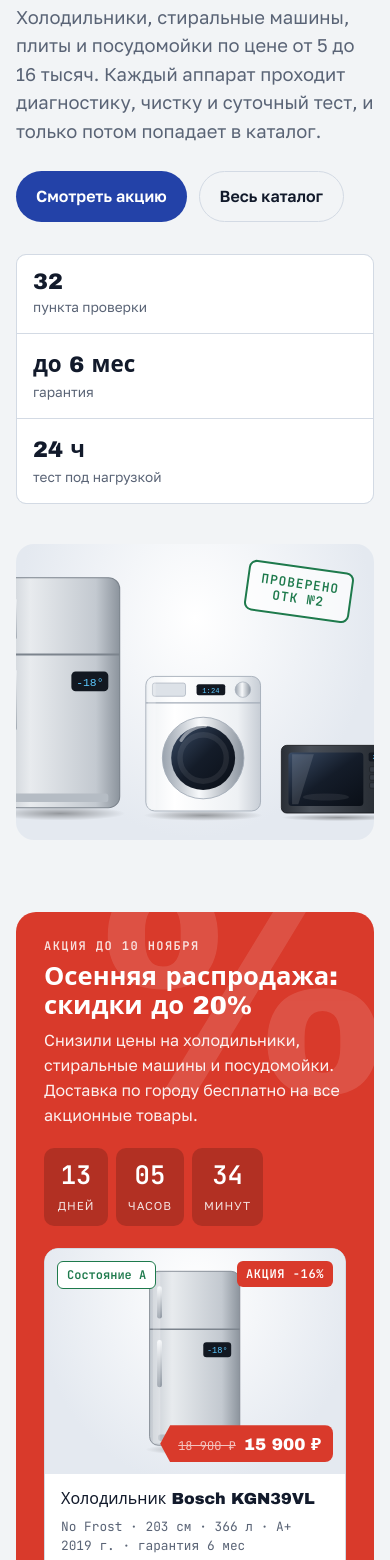
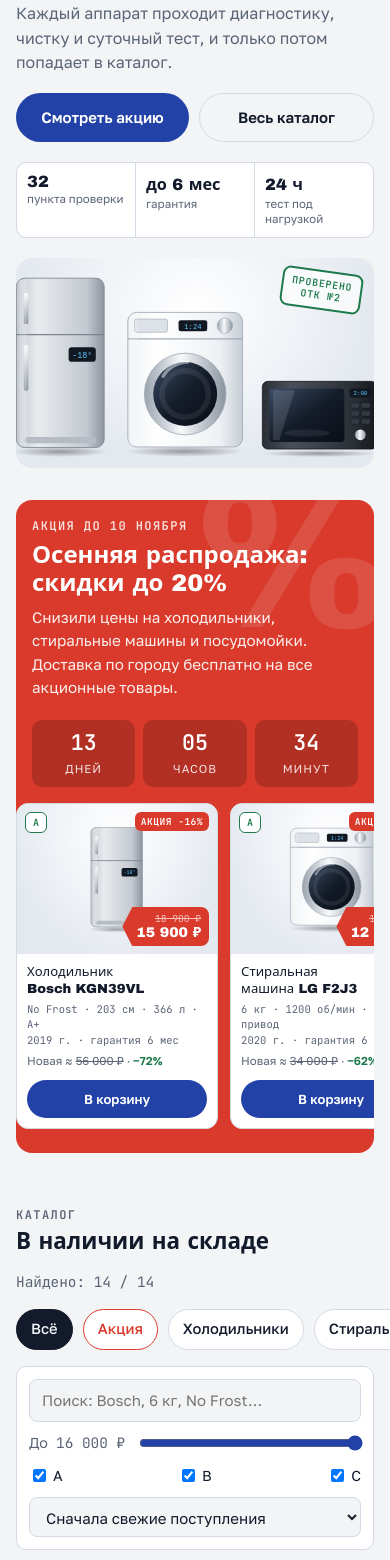
Before and after one commit to Ali1986470/vtoroy-krug-demo, a plain HTML site: page index.html in a window 390 px wide. Shown: the part 270-1830 px from the top of the page. Drawn offline with Linux system fonts and the light colour scheme; a web font is replaced by a local one.

Commit message:
Адаптация под телефон
Co-Authored-By: Claude Opus 5.5 <noreply@anthropic.com>

```diff
--- a/index.html
+++ b/index.html
@@ -212,6 +212,78 @@ dialog::backdrop{background:rgb(0 0 0 / .5)}
 .toast{position:fixed;left:50%;bottom:calc(20px + env(safe-area-inset-bottom,0px));transform:translateX(-50%);background:var(--ink);color:var(--bg);
   padding:10px 18px;border-radius:999px;z-index:60;font-weight:500}
 @media (prefers-reduced-motion:no-preference){.card{transition:transform .15s}.card:hover{transform:translateY(-3px)}}
+
+/* Телефон: компактная шапка, карусели вместо переносов, каталог в две колонки, карточка товара — нижняя шторка */
+@media (max-width:640px){
+  body{font-size:15px}
+  .demo-strip{font-size:.68rem;padding-block:4px}
+  header.top{padding-block:10px}
+  .top .wrap{gap:8px}
+  .logo{font-size:.95rem;gap:8px;white-space:nowrap}
+  .logo svg{width:28px;height:28px}
+  .lang button{padding:6px 9px}
+  .cart-btn{padding:9px 12px}
+  .cart-label{display:none}
+  .hero{padding-block:22px 4px;gap:20px}
+  .hero h1{font-size:1.95rem;margin-top:10px!important}
+  .hero .lead{font-size:1rem;margin-top:12px}
+  .hero .actions{margin-top:18px;gap:10px}
+  .hero .actions .btn{flex:1 1 0;padding-inline:10px}
+  .facts{grid-template-columns:repeat(3,1fr);margin-top:20px}
+  .facts div{padding:10px}
+  .facts b{font-size:1.02rem}
+  .facts span{display:block;font-size:.72rem;line-height:1.3;margin-top:2px}
+  .hero-art{min-height:0;height:210px;padding:16px 10px 10px;border-radius:16px}
+  .hero-art>div{max-height:100%}
+  .hero-art .stamp{top:12px;right:12px;font-size:.62rem;padding:6px 8px}
+  section{padding-block:28px}
+  h2{font-size:1.4rem}
+  .sec-head{margin-bottom:16px}
+  .promo{padding:20px 16px;border-radius:16px;gap:16px}
+  .promo::after{font-size:200px;top:-40px}
+  .promo h2{font-size:1.5rem}
+  .promo p.sub{font-size:.95rem}
+  .timer{width:100%}
+  .timer div{flex:1;min-width:0;padding:8px}
+  .timer b{font-size:1.35rem}
+  .promo-row{display:flex;overflow-x:auto;scroll-snap-type:x mandatory;gap:12px;margin-inline:-16px;padding:0 16px 4px;scrollbar-width:none}
+  .promo-row::-webkit-scrollbar{display:none}
+  .promo-row .card{flex:0 0 62%;scroll-snap-align:start}
+  .filters{flex-wrap:nowrap;overflow-x:auto;margin-inline:calc(-1*max(16px,env(safe-area-inset-left,0px)));padding-inline:max(16px,env(safe-area-inset-left,0px));padding-bottom:2px;scrollbar-width:none}
+  .filters::-webkit-scrollbar{display:none}
+  .chip{flex:none;white-space:nowrap}
+  .toolbar{display:grid;grid-template-columns:auto 1fr;gap:10px 12px;padding:12px}
+  .toolbar input[type=search],.toolbar select,.grades{grid-column:1/-1}
+  .toolbar input[type=range]{width:100%}
+  .grades{justify-content:space-between}
+  .grid{grid-template-columns:1fr 1fr;gap:10px}
+  .card{border-radius:12px}
+  .card .body{padding:10px;gap:5px}
+  .card h3{font-size:.82rem;line-height:1.25}
+  .specs{font-size:.66rem;line-height:1.45}
+  .was{font-size:.72rem}
+  .card .foot{padding-top:4px}
+  .card .foot .btn.ghost{display:none}
+  .card .foot .btn{padding:9px 10px;font-size:.82rem}
+  .card .pic svg{height:72%}
+  .grade{top:8px;left:8px;font-size:.62rem;padding:3px 7px;border-width:1px}
+  .card .grade .gl{display:none}
+  .ribbon{top:8px;right:8px;font-size:.6rem;padding:3px 6px}
+  .price-tag{right:8px;bottom:8px;font-size:.88rem;padding:5px 8px 5px 14px;flex-direction:column;align-items:flex-end;gap:0;line-height:1.15}
+  .price-tag s{font-size:.6rem}
+  .upload{left:8px;top:34px;bottom:auto;font-size:.65rem;padding:4px 8px}
+  .steps li{padding-right:0}
+  .buy{padding:20px 16px;border-radius:16px;gap:18px}
+  .estimate b{font-size:1.3rem}
+  .info{gap:12px}
+  .info article{padding:16px}
+  footer .wrap{flex-direction:column;gap:14px}
+  dialog{max-width:100%;width:100%;margin:auto 0 0;border-radius:18px 18px 0 0;max-height:92dvh;overflow-y:auto}
+  .dlg .pic{min-height:200px;padding:16px}
+  .dlg .pic svg{height:160px}
+  .dlg .txt{padding:18px 16px calc(18px + env(safe-area-inset-bottom,0px))}
+  .kv{font-size:.82rem}
+}
 </style>
 </head>
 <body>
@@ -228,7 +300,7 @@ dialog::backdrop{background:rgb(0 0 0 / .5)}
       <a href="#promo" class="hot">Акция</a><a href="#catalog">Каталог</a><a href="#check">Проверка</a><a href="#sell">Продать технику</a><a href="#delivery">Доставка</a>
     </nav>
     <div class="lang" role="group" aria-label="Язык / Til"><button type="button" data-lang="ru" aria-pressed="true">RU</button><button type="button" data-lang="uz" aria-pressed="false">UZ</button></div>
-    <button class="btn small cart-btn" id="openCart" type="button">Корзина <span class="count" id="cartCount">0</span></button>
+    <button class="btn small cart-btn" id="openCart" type="button" aria-label="Корзина"><svg width="18" height="18" viewBox="0 0 24 24" fill="none" stroke="currentColor" stroke-width="2" stroke-linejoin="round" aria-hidden="true"><path d="M5 8h14l-1.2 12H6.2L5 8z"/><path d="M9 8a3 3 0 0 1 6 0"/></svg><span class="cart-label">Корзина</span> <span class="count" id="cartCount">0</span></button>
   </div>
 </header>
 
@@ -631,7 +703,7 @@ function card(p){
   const inCart = cart.includes(p.id), sale = !!p.old;
   return `<article class="card${sale?" on-sale":""}">
     <button class="pic" type="button" data-more="${p.id}" aria-label="${t("Подробнее")}: ${pname(p)}">
-      <span class="grade g-${p.grade}">${gname(p.grade)}</span>${sale?`<span class="ribbon">${t("АКЦИЯ")} −${pct(p)}%</span>`:""}
+      <span class="grade g-${p.grade}"><span class="gl">${t("Состояние")} </span>${p.grade}</span>${sale?`<span class="ribbon">${t("АКЦИЯ")} −${pct(p)}%</span>`:""}
       ${pic(p)}<span class="price-tag">${sale?`<s>${rub(p.old)}</s>`:""}${rub(p.price)}</span>
     </button>
     <span class="upload" role="button" tabindex="0" data-upload="${p.id}">${t(photos[p.id]?"Заменить фото":"Загрузить фото")}</span>
@@ -692,7 +764,7 @@ function addToCart(id){
 function openDetails(id){
   const p = P.find(x => x.id === id), inCart = cart.includes(id), sale = !!p.old;
   $("dlg").innerHTML = `<div class="dlg${sale?" on-sale":""}">
-    <div class="pic"><span class="grade g-${p.grade}">${gname(p.grade)}</span>${sale?`<span class="ribbon">${t("АКЦИЯ")} −${pct(p)}%</span>`:""}${pic(p)}<span class="price-tag">${sale?`<s>${rub(p.old)}</s>`:""}${rub(p.price)}</span></div>
+    <div class="pic"><span class="grade g-${p.grade}"><span class="gl">${t("Состояние")} </span>${p.grade}</span>${sale?`<span class="ribbon">${t("АКЦИЯ")} −${pct(p)}%</span>`:""}${pic(p)}<span class="price-tag">${sale?`<s>${rub(p.old)}</s>`:""}${rub(p.price)}</span></div>
     <div class="txt">
       <div style="display:flex;justify-content:space-between;gap:10px"><h3 style="font-size:1.2rem">${pname(p)}</h3><button class="x" type="button" data-close aria-label="${t("Закрыть")}">×</button></div>
       <dl class="kv"><dt>${t("Год выпуска")}</dt><dd>${p.year}</dd><dt>${t("Характеристики")}</dt><dd>${pspec(p)}</dd><dt>${t("Гарантия")}</dt><dd>${p.warr} ${t("мес")}</dd><dt>${t("Новая стоит")}</dt><dd>≈ ${rub(p.newp)}</dd>${sale?`<dt>${t("Цена до акции")}</dt><dd>${rub(p.old)}</dd>`:""}</dl>
```
